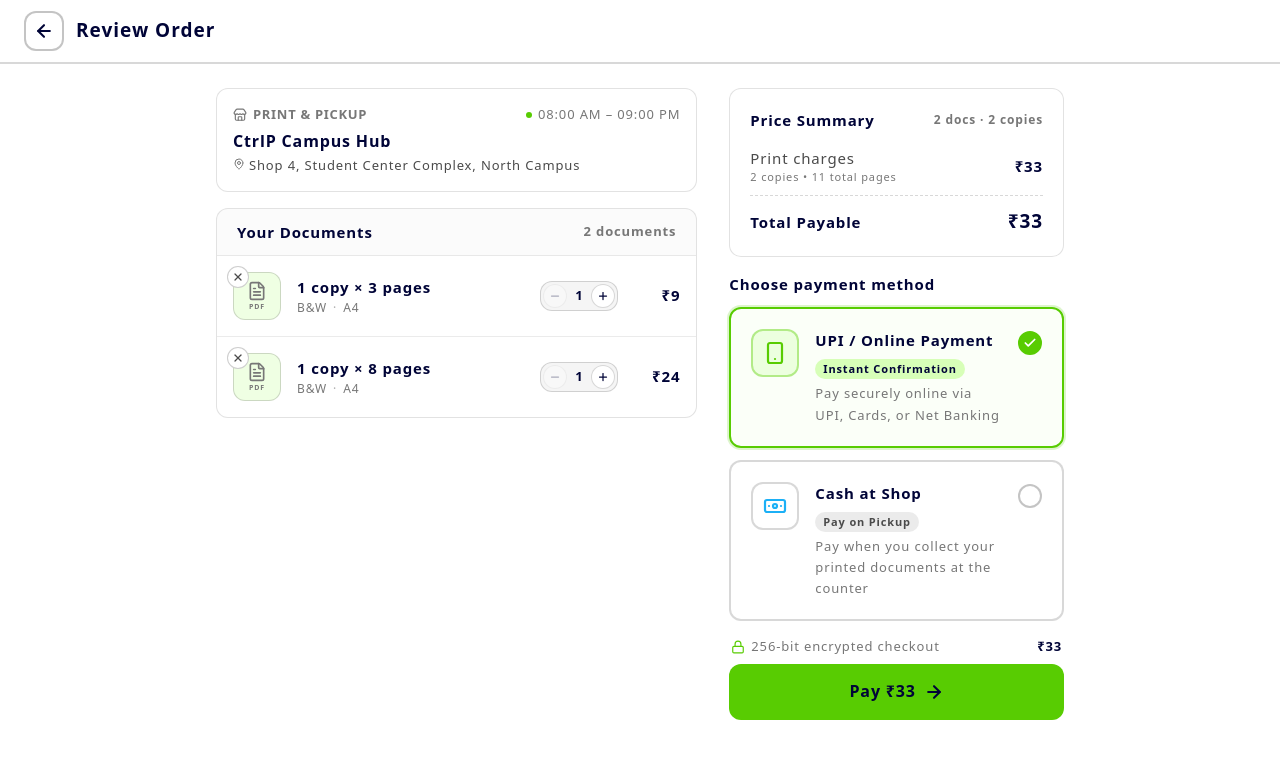
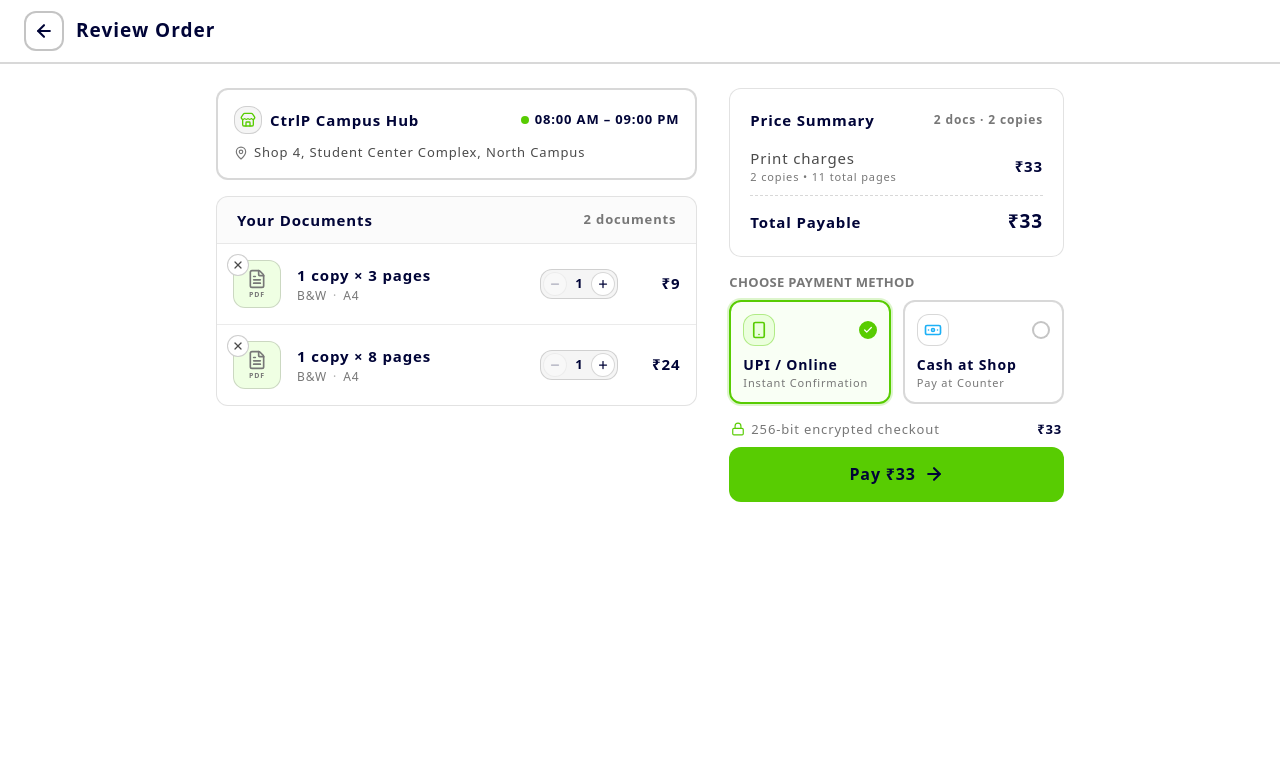
Before and after one commit to smarty-code/meetctrlp, a Next.js app in the folder apps/printUserWebapp/: page /review in a window 1280 px wide. Shown: the top 758 px of the page. Built offline with nearby package versions, Linux system fonts and the light colour scheme.

Commit message:
refactor: redesign payment and shop summary cards with grid layout and default online selection

```diff
--- a/apps/printUserWebapp/src/components/payment/payment-method-card.tsx
+++ b/apps/printUserWebapp/src/components/payment/payment-method-card.tsx
@@ -30,14 +30,22 @@ export function PaymentMethodCard({
   const renderIcon = () => {
     switch (method.iconName) {
       case "upi":
-        return <Smartphone className="size-6 stroke-[2.2] text-ecto-green" />
+        return <Smartphone className="size-4.5 stroke-[2.2] text-ecto-green" />
       case "cash":
-        return <Banknote className="size-6 stroke-[2.2] text-macaw-blue" />
+        return <Banknote className="size-4.5 stroke-[2.2] text-macaw-blue" />
       case "card":
       default:
-        return <CreditCard className="size-6 stroke-[2.2] text-ash" />
+        return <CreditCard className="size-4.5 stroke-[2.2] text-ash" />
     }
   }
+
+  const title = method.id === "ONLINE" ? "UPI / Online" : "Cash at Shop"
+  const subtitle =
+    isCardDisabled && method.disabledReason
+      ? method.disabledReason
+      : method.id === "ONLINE"
+        ? "Instant Confirmation"
+        : "Pay at Counter"
 
   return (
     <div
@@ -51,17 +59,18 @@ export function PaymentMethodCard({
         }
       }}
       onKeyDown={handleKeyDown}
-      className={`group relative flex cursor-pointer items-start gap-3 rounded-xl border-2 p-3 transition-all select-none sm:gap-4 sm:p-5 ${
+      className={`group relative flex flex-col justify-between cursor-pointer rounded-xl border-2 p-2.5 sm:p-3 transition-all select-none ${
         isCardDisabled
           ? "cursor-not-allowed border-graphite/10 bg-graphite/5 opacity-60"
           : isSelected
-            ? "border-ecto-green bg-eel-light/10 ring-2 ring-ecto-green/20"
+            ? "border-ecto-green bg-eel-light/15 ring-2 ring-ecto-green/20"
             : "border-graphite/20 bg-paper hover:border-graphite/40 hover:bg-graphite/5"
       }`}
     >
-      {/* Method Icon container */}
+      {/* Top row: Icon + Radio Indicator */}
+      <div className="flex items-center justify-between">
         <div
-        className={`flex size-10 shrink-0 items-center justify-center rounded-lg border-2 transition-colors sm:size-12 sm:rounded-xl ${
+          className={`flex size-8 shrink-0 items-center justify-center rounded-lg border transition-colors ${
             isSelected
               ? "border-ecto-green/40 bg-eel-light/40"
               : "border-graphite/20 bg-paper"
@@ -70,45 +79,25 @@ export function PaymentMethodCard({
           {renderIcon()}
         </div>
 
-      {/* Content */}
-      <div className="min-w-0 flex-1 space-y-0.5 sm:space-y-1">
-        <div className="flex flex-wrap items-center gap-1.5 sm:gap-2">
-          <span className="text-[14px] font-bold text-midnight sm:text-body">
-            {method.title}
-          </span>
-          {method.badgeText && (
-            <span
-              className={`rounded-full px-2 py-0.5 text-[10px] font-bold sm:text-[11px] ${
-                isSelected
-                  ? "bg-eel-light text-midnight"
-                  : "bg-graphite/10 text-charcoal"
-              }`}
-            >
-              {method.badgeText}
-            </span>
-          )}
-        </div>
-
-        <p className="text-[11px] leading-snug text-ash sm:text-caption sm:leading-relaxed">
-          {method.description}
-        </p>
-
-        {isCardDisabled && method.disabledReason && (
-          <p className="text-[11px] font-bold text-destructive sm:text-caption">
-            {method.disabledReason}
-          </p>
-        )}
-      </div>
-
-      {/* Radio Circle Indicator */}
         <div
-        className={`mt-0.5 flex size-5.5 shrink-0 items-center justify-center rounded-full border-2 transition-colors sm:size-6 ${
+          className={`flex size-4.5 shrink-0 items-center justify-center rounded-full border-2 transition-colors ${
             isSelected
               ? "border-ecto-green bg-ecto-green text-paper"
               : "border-graphite/30 bg-paper group-hover:border-graphite"
           }`}
         >
-        {isSelected && <Check className="size-3 stroke-[3] sm:size-3.5" />}
+          {isSelected && <Check className="size-2.5 stroke-[3]" />}
+        </div>
+      </div>
+
+      {/* Bottom text: Simple title & short subtitle */}
+      <div className="mt-2 sm:mt-2.5">
+        <span className="block text-[13px] sm:text-[14px] font-bold text-midnight leading-tight">
+          {title}
+        </span>
+        <span className="block text-[11px] text-ash leading-tight mt-0.5 truncate">
+          {subtitle}
+        </span>
       </div>
     </div>
   )
--- a/apps/printUserWebapp/src/components/payment/payment-method-selector.tsx
+++ b/apps/printUserWebapp/src/components/payment/payment-method-selector.tsx
@@ -21,12 +21,12 @@ export function PaymentMethodSelector({
   return (
     <section
       aria-labelledby="payment-methods-heading"
-      className="space-y-3"
+      className="space-y-2"
     >
       <div className="flex items-center justify-between">
         <h2
           id="payment-methods-heading"
-          className="text-body font-bold text-midnight"
+          className="text-caption font-bold tracking-wide uppercase text-ash"
         >
           {PAYMENT_COPY.choosePaymentTitle}
         </h2>
@@ -35,7 +35,7 @@ export function PaymentMethodSelector({
       <div
         role="radiogroup"
         aria-labelledby="payment-methods-heading"
-        className="space-y-3"
+        className="grid grid-cols-2 gap-2.5 sm:gap-3"
       >
         {methods.map((method) => (
           <PaymentMethodCard
--- a/apps/printUserWebapp/src/components/review/shop-summary-card.tsx
+++ b/apps/printUserWebapp/src/components/review/shop-summary-card.tsx
@@ -14,48 +14,49 @@ export function ShopSummaryCard({ shop }: ShopSummaryCardProps) {
   return (
     <section
       aria-labelledby="shop-summary-heading"
-      className="rounded-xl border border-graphite/15 bg-paper p-3.5 transition-colors sm:p-4"
+      className="rounded-xl border-2 border-graphite/20 bg-paper p-3.5 transition-colors sm:p-4"
     >
-      {/* Top Header: Category Tag & Small Operating Hours */}
-      <div className="flex items-center justify-between gap-2">
-        <div className="flex items-center gap-1.5 text-caption font-bold tracking-caption uppercase text-ash">
-          <Store className="size-3.5 stroke-[2] text-ash" />
-          <span id="shop-summary-heading">Print & Pickup</span>
+      {/* 1. Top Header: Shop Name + Status/Hours */}
+      <div className="flex items-center justify-between gap-3">
+        <div className="flex items-center gap-2 min-w-0">
+          <div className="flex size-7 shrink-0 items-center justify-center rounded-lg border border-graphite/20 bg-graphite/5">
+            <Store className="size-4 text-ecto-green" />
+          </div>
+          <h2
+            id="shop-summary-heading"
+            className="text-[15px] sm:text-body font-bold text-midnight truncate"
+          >
+            {shop.name}
+          </h2>
         </div>
 
-        {/* Operating Hours displayed in a small, subtle manner */}
-        {shop.openTime && shop.closeTime ? (
-          <div className="flex items-center gap-1.5 text-caption text-ash">
-            {isOpen && (
+        {/* Operating status / Hours */}
+        <div className="shrink-0 flex items-center gap-1.5 text-[11px] sm:text-caption font-medium text-ash">
+          {isOpen ? (
+            <>
               <span
-                className="size-1.5 rounded-full bg-ecto-green"
+                className="size-2 rounded-full bg-ecto-green"
                 aria-hidden="true"
               />
-            )}
-            <span className="font-medium">
-              {shop.openTime} – {shop.closeTime}
-            </span>
-          </div>
-        ) : isOpen ? (
-          <span className="flex items-center gap-1 text-caption font-medium text-ecto-green">
-            <span className="size-1.5 rounded-full bg-ecto-green" />
-            <span>Open Now</span>
-          </span>
-        ) : null}
+              <span className="font-semibold text-midnight">
+                {shop.openTime && shop.closeTime
+                  ? `${shop.openTime} – ${shop.closeTime}`
+                  : "Open Now"}
+              </span>
+            </>
+          ) : (
+            <span className="text-destructive font-medium">Closed</span>
+          )}
+        </div>
       </div>
 
-      {/* Main Content: Shop Name & Compact Address */}
-      <div className="mt-1.5">
-        <h2 className="text-body font-bold text-midnight sm:text-[16px]">
-          {shop.name}
-        </h2>
-        {shop.address && (
-          <p className="mt-0.5 flex items-start gap-1 text-caption text-charcoal">
-            <MapPin className="mt-0.5 size-3 shrink-0 text-ash" />
-            <span>{shop.address}</span>
-          </p>
-        )}
-      </div>
+      {/* 2. Below Shop Name: Location / Address */}
+      {shop.address && (
+        <div className="mt-2.5 flex items-start gap-1.5 text-caption text-charcoal">
+          <MapPin className="mt-0.5 size-3.5 shrink-0 text-ash" />
+          <span className="leading-snug">{shop.address}</span>
+        </div>
+      )}
     </section>
   )
 }
--- a/apps/printUserWebapp/src/hooks/use-review-order.ts
+++ b/apps/printUserWebapp/src/hooks/use-review-order.ts
@@ -137,6 +137,11 @@ export function useReviewOrder() {
       )
       if (match) return userSelectedMethod
     }
+    // Default to UPI / ONLINE if enabled, otherwise first enabled
+    const upiMethod = availableMethods.find(
+      (m) => m.id === "ONLINE" && m.enabled
+    )
+    if (upiMethod) return "ONLINE"
     const firstEnabled = availableMethods.find((m) => m.enabled)
     return firstEnabled ? firstEnabled.id : "ONLINE"
   }, [userSelectedMethod, availableMethods])
```
Lines whose indentation alone changed are shown as unchanged.
